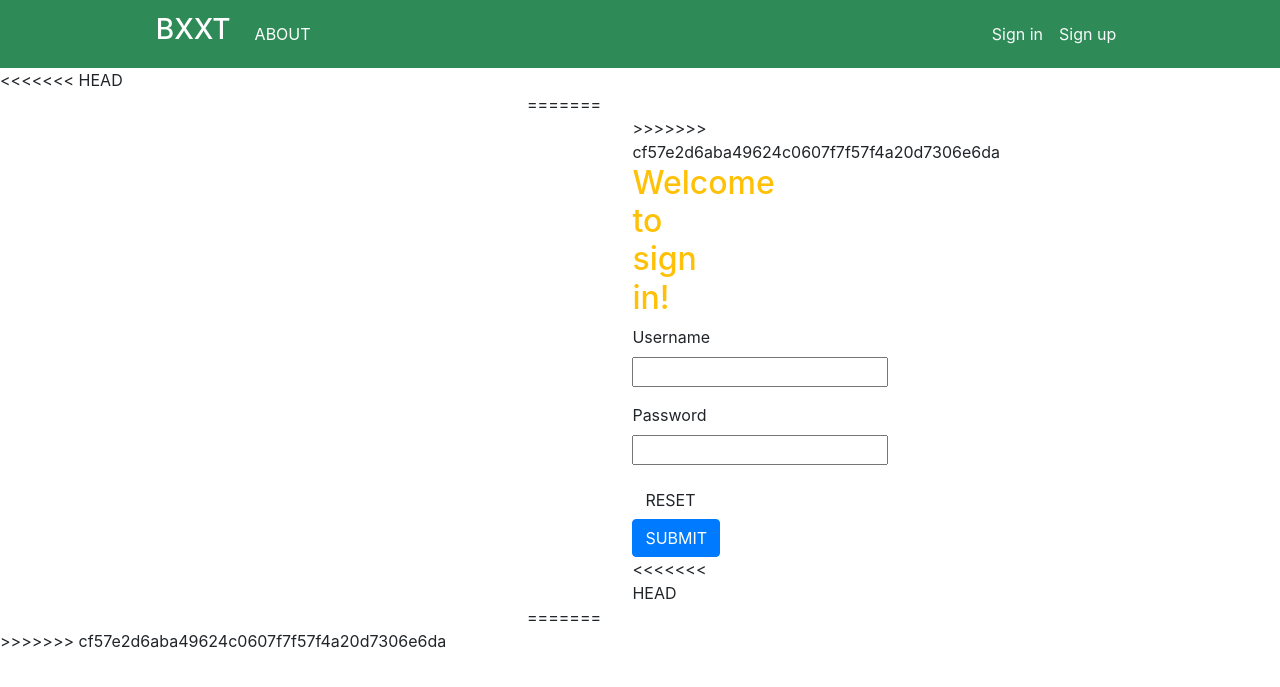
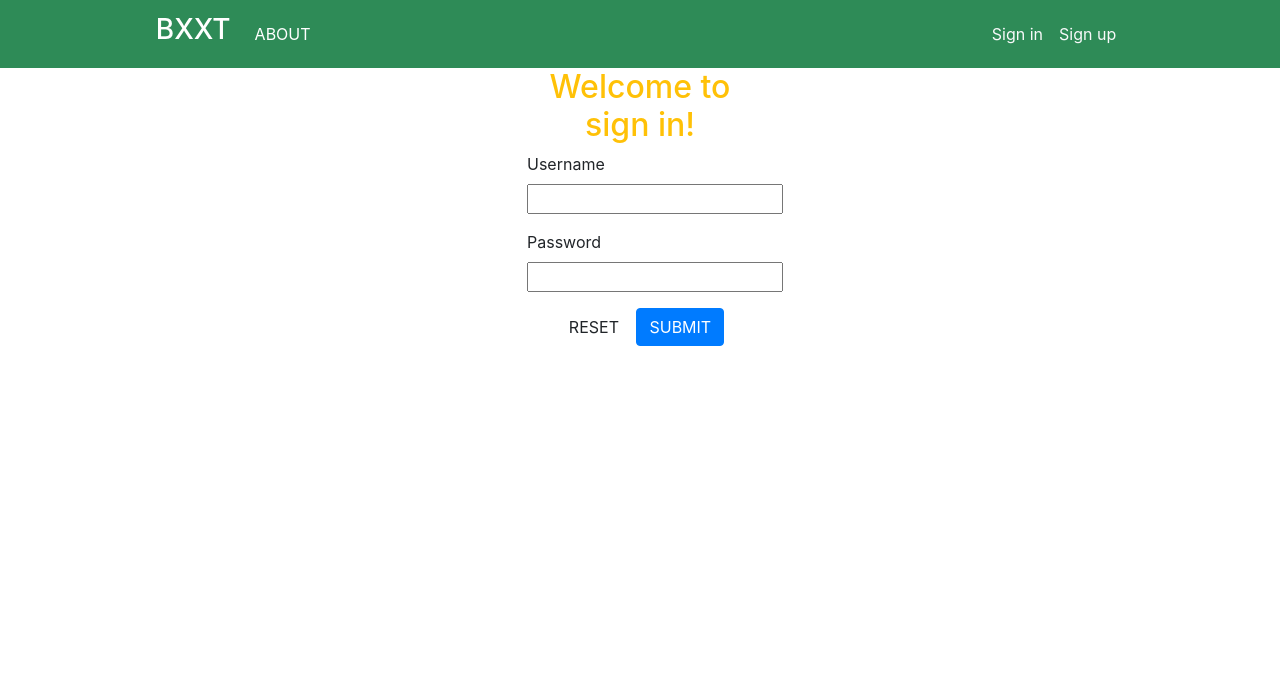
Before and after one commit to UNGGUY/BXXT, a Django app: template templates/customer/login.html in a window 1280 px wide. Shown: the top 687 px of the page. Run offline with Django 3.2, Linux system fonts and the light colour scheme; the template is opened without the code that fills it, so the values that code supplies are empty, except form fields; tables that the repository leaves empty hold one stand-in row (values such as "Sample post"); form fields are guessed from the names that the template uses; some libraries are stand-ins or nearby versions.

Commit message:
html merged

```diff
--- a/templates/customer/applys.html
+++ b/templates/customer/applys.html
@@ -70,9 +70,6 @@
 </div>
 <script src="{% static 'jquery/jquery-3.5.1.min.js' %}"></script>
 <script src="{% static 'bootstrap/js/bootstrap.min.js' %}"></script>
-<<<<<<< HEAD
-=======
 
->>>>>>> cf57e2d6aba49624c0607f7f57f4a20d7306e6da
 
 {% endblock %}
--- a/templates/customer/index.html
+++ b/templates/customer/index.html
@@ -3,7 +3,7 @@
 
 
 {% block title %}INDEX{% endblock %}
-=======
+
 <head>
   <title>INDEX</title>
   <link rel="stylesheet" href="{% static 'bootstrap/css/bootstrap.min.css' %}">
--- a/templates/customer/login.html
+++ b/templates/customer/login.html
@@ -8,15 +8,9 @@
 
 {% block content %}
 
-<<<<<<< HEAD
-<div class="container" style="width: 20%;">
-        <form class='form-login' action="/bxxt/customer/login/" method="post">
-=======
-
 <div class="container" style="width: 20%;">
         <form class='form-login' action="/bxxt/customer/login/" method="post">
 
->>>>>>> cf57e2d6aba49624c0607f7f57f4a20d7306e6da
 
             {% if message %}
             <div class="alert alert-warning">{{ message }}</div>
@@ -40,15 +34,9 @@
                 <button type="submit" class="btn btn-primary pull-right">SUBMIT</button>
             </div>
 
-<<<<<<< HEAD
             </form>
     </div> <!-- /container -->
-=======
 
-        </form>
-</div> <!-- /container -->
-
->>>>>>> cf57e2d6aba49624c0607f7f57f4a20d7306e6da
 
 
 
```
Also changed, not shown: templates/customer/account.html (+0 -11 lines).
